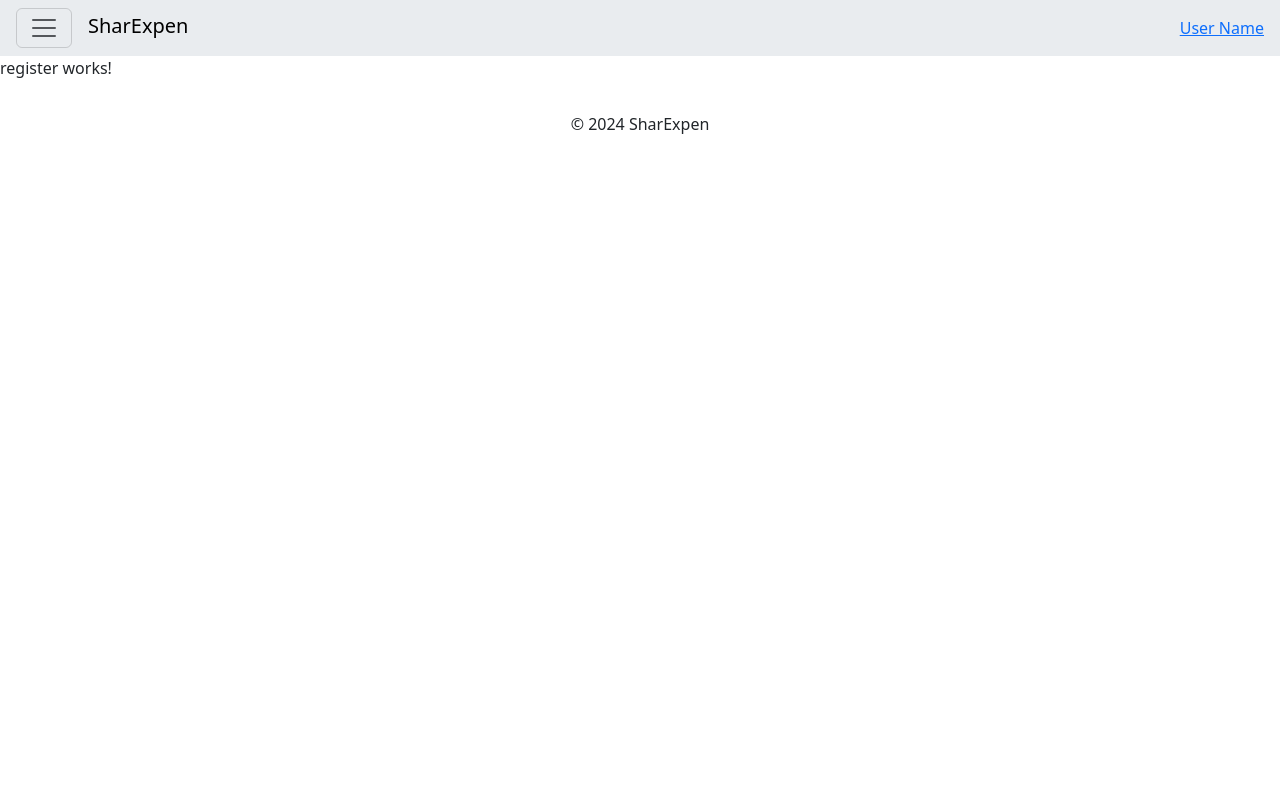
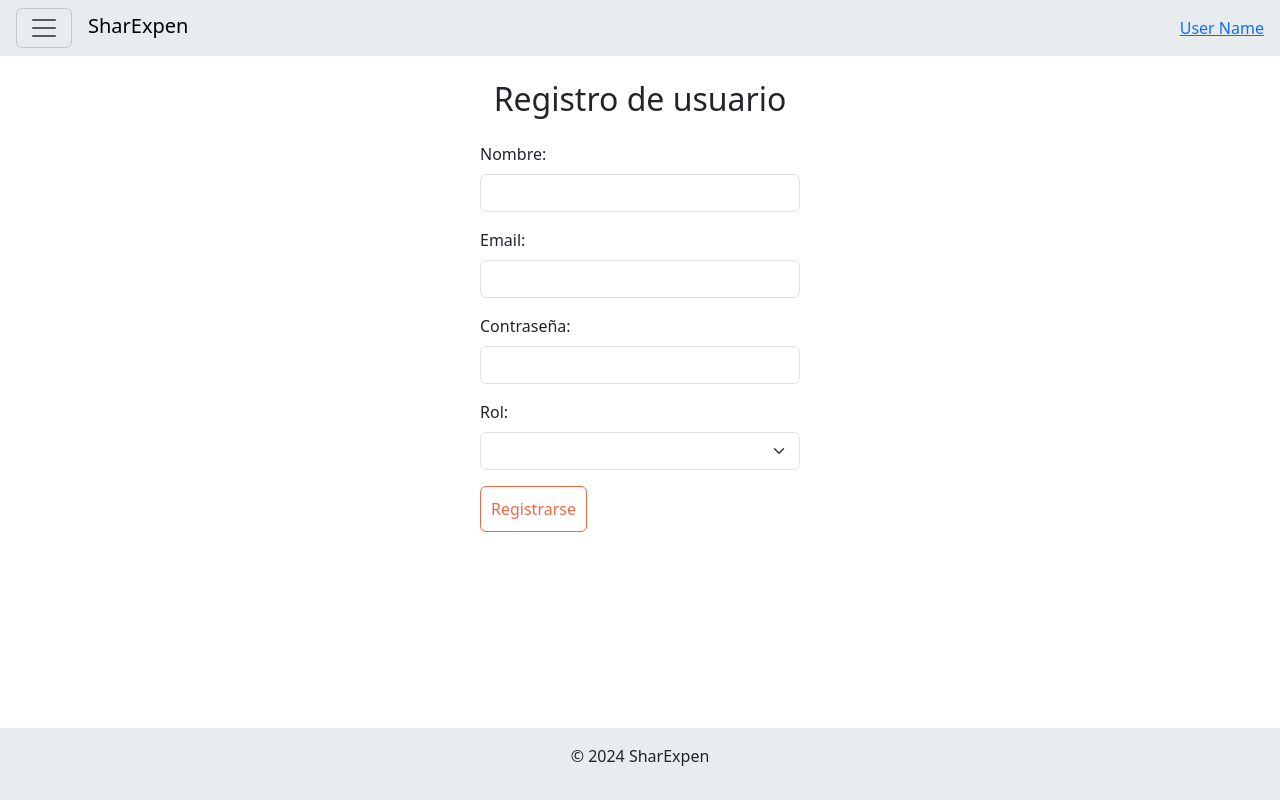
Before and after one commit to matildejb/TFM_front, an Angular app: page /register in a window 1280 px wide. Built offline with nearby package versions, Linux system fonts and the light colour scheme.

Commit message:
Creación del formulario de registro y retoques varios de la aplicación
A falta de que se conecte con la API

```diff
--- a/src/app/app.component.html
+++ b/src/app/app.component.html
@@ -5,5 +5,5 @@
   <router-outlet />
 </main>
 <footer>
-  <app-footer></app-footer>
+  <app-footer class="fixed-bottom"></app-footer>
 </footer>
--- a/src/app/components/footer/footer.component.html
+++ b/src/app/components/footer/footer.component.html
@@ -1 +1,3 @@
-<p class="text-center py-3">© 2024 SharExpen</p>
+<section class="bg-body-secondary py-3">
+  <p class="text-center">© 2024 SharExpen</p>
+</section>
--- a/src/app/pages/users/register/register.component.css
+++ b/src/app/pages/users/register/register.component.css
@@ -0,0 +1,9 @@
+.btn-se-2 {
+  padding: 10px;
+  border: 1px solid #f16744;
+  color: #f16744;
+  &:hover {
+    background-color: #f16744;
+    color: white;
+  }
+}
--- a/src/app/pages/users/register/register.component.html
+++ b/src/app/pages/users/register/register.component.html
@@ -1 +1,41 @@
-<p>register works!</p>
+<div class="h-100 d-flex justify-content-center align-items-center flex-column">
+  <h1 class="h2 mt-4">Registro de usuario</h1>
+  <form [formGroup]="formRegister" (ngSubmit)="onSubmit()" class="py-3 w-25">
+    <div class="mb-3">
+      <label for="inputName" class="form-label">Nombre:</label>
+      <input
+        type="text"
+        id="inputName"
+        class="form-control"
+        formControlName="name"
+      />
+    </div>
+    <div class="mb-3">
+      <label for="inputEmail" class="form-label">Email:</label>
+      <input
+        type="email"
+        id="inputEmail"
+        class="form-control"
+        formControlName="email"
+      />
+    </div>
+    <div class="mb-3">
+      <label for="inputPassword" class="form-label">Contraseña:</label>
+      <input
+        type="password"
+        id="inputPassword"
+        class="form-control"
+        formControlName="password"
+      />
+    </div>
+    <div class="mb-3">
+      <label for="inputRole" class="form-label">Rol:</label>
+      <select id="inputRole" formControlName="role" class="form-select">
+        <option value="admin">Administrador</option>
+        <option value="regular">Miembro</option>
+      </select>
+    </div>
+
+    <input type="submit" value="Registrarse" class="btn btn-se-2" />
+  </form>
+</div>
--- a/src/app/pages/users/register/register.component.ts
+++ b/src/app/pages/users/register/register.component.ts
@@ -1,12 +1,46 @@
-import { Component } from '@angular/core';
+import { Component, inject } from '@angular/core';
+import {
+  FormBuilder,
+  FormGroup,
+  ReactiveFormsModule,
+  Validators,
+} from '@angular/forms';
+import { UsersService } from '../../../services/users.service';
+import { Router } from '@angular/router';
 
 @Component({
   selector: 'app-register',
   standalone: true,
-  imports: [],
+  imports: [ReactiveFormsModule],
   templateUrl: './register.component.html',
-  styleUrl: './register.component.css'
+  styleUrl: './register.component.css',
 })
 export class RegisterComponent {
+  formRegister: FormGroup;
 
+  formBuilder = inject(FormBuilder);
+
+  usersService = inject(UsersService);
+
+  router = inject(Router);
+
+  constructor() {
+    this.formRegister = this.formBuilder.group({
+      name: [null, Validators.required],
+      email: null,
+      password: null,
+      role: null,
+    });
+  }
+
+  async onSubmit() {
+    const response = await this.usersService.register(this.formRegister.value);
+    // A partir de aquí da error porque la API no se ha creado todavía
+    // if (response.length > 0) {
+    //   alert(response.join('\n'));
+    // } else {
+    //   alert('Registro OK');
+    //   this.router.navigateByUrl("/login")
+    // }
+  }
 }
--- a/src/app/pages/users/welcome/welcome.component.css
+++ b/src/app/pages/users/welcome/welcome.component.css
@@ -1,7 +1,3 @@
-.bg-se-3 {
-  background-color: #027184;
-}
-
 .btn-se-1 {
   padding: 10px;
   border: 1px solid #f6a278;
--- a/src/app/services/users.service.ts
+++ b/src/app/services/users.service.ts
@@ -32,7 +32,10 @@ export class UsersService {
 
   register(newUser: RegisterBody) {
     return lastValueFrom(
-      this.httpClient.post<IUser>(`${this.baseUrl}/register`, newUser)
+      this.httpClient.post<IUser & string[]>(
+        `${this.baseUrl}/register`,
+        newUser
+      )
     );
   }
   login(body: LoginBody) {
--- a/src/styles.css
+++ b/src/styles.css
@@ -1 +1,3 @@
-/* You can add global styles to this file, and also import other style files */
+.bg-se-3 {
+  background-color: #027184;
+}
```
